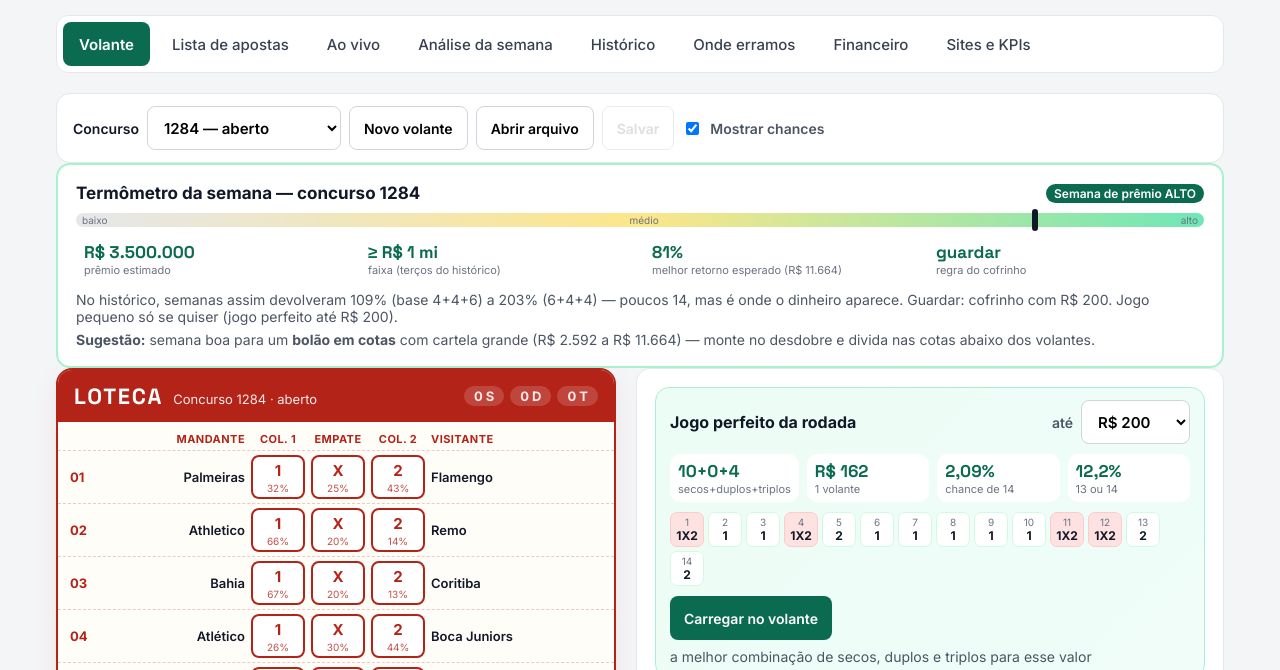
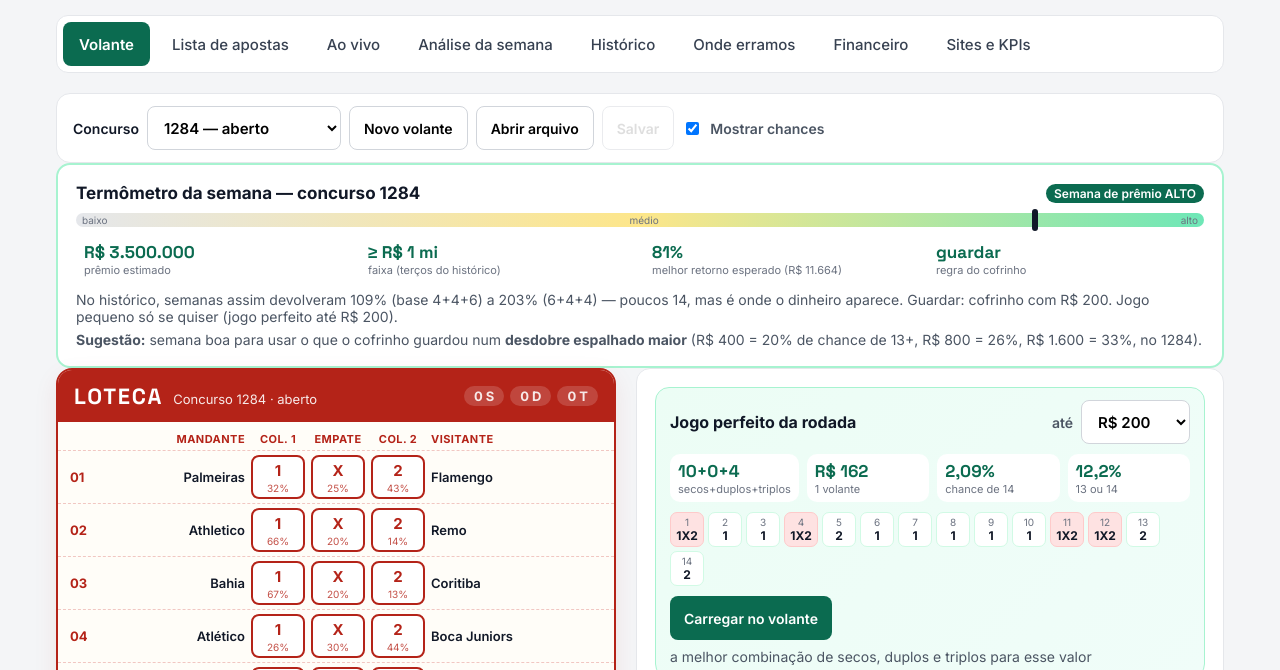
Before and after one commit to marinholuiz2015-tech/loteca-simulador, a plain HTML site: page docs/index.html in a window 1280 px wide. Shown: the part 86-756 px from the top of the page. Drawn offline with nearby package versions, Linux system fonts and the light colour scheme.

Commit message:
Termometro: sugere desdobre maior com o cofrinho (sem bolao)
Co-Authored-By: Claude Opus 5.5 <noreply@anthropic.com>
Claude-Session: https://claude.ai/code/session_01GwmxBribSkdXkZvB6CA6Yj

```diff
--- a/docs/index.html
+++ b/docs/index.html
@@ -762,7 +762,7 @@ function cardTermometro() {
   var best = (d.orcamentos || []).reduce(function (a, o) { return !a || o.retorno > a.retorno ? o : a; }, null);
   var hist = { baixo: 'No histórico, semanas assim devolveram 38% a 62% do que se gastou.', medio: 'No histórico, semanas assim devolveram só 10% a 17%: as piores para jogar alto.', alto: 'No histórico, semanas assim devolveram 109% (base 4+4+6) a 203% (6+4+4) — poucos 14, mas é onde o dinheiro aparece.' }[faixa[0]];
   var rec = d.apostar > 0 ? 'Apostar ' + brl(d.apostar) + ' (cofrinho com ' + brl(d.saldo) + ')' : 'Guardar: cofrinho com ' + brl(d.saldo) + '. Jogo pequeno só se quiser (jogo perfeito até R$ 200).';
-  var bol = faixa[0] === 'alto' ? '<div class="sub" style="margin-top:6px"><b>Sugestão:</b> semana boa para um <b>bolão em cotas</b> com cartela grande (R$ 2.592 a R$ 11.664) — monte no desdobre e divida nas cotas abaixo dos volantes.</div>' : '';
+  var bol = faixa[0] === 'alto' ? '<div class="sub" style="margin-top:6px"><b>Sugestão:</b> semana boa para usar o que o cofrinho guardou num <b>desdobre espalhado maior</b> (R$ 400 = 20% de chance de 13+, R$ 800 = 26%, R$ 1.600 = 33%, no 1284).</div>' : '<div class="sub" style="margin-top:6px">Semana fraca: guarde os R$ 200 no cofrinho para uma semana de prêmio alto.</div>';
   var w = Math.round(pct * 100);
   return '<div class="card termo"><div class="barraf" style="justify-content:space-between"><b style="font-size:17px">Termômetro da semana — concurso ' + S.concurso + '</b><span class="chip" style="background:' + faixa[1] + ';color:#fff">' + faixa[2] + '</span></div>' +
     '<div class="tbar"><i style="left:' + w + '%"></i><span>baixo</span><span>médio</span><span>alto</span></div>' +
```
